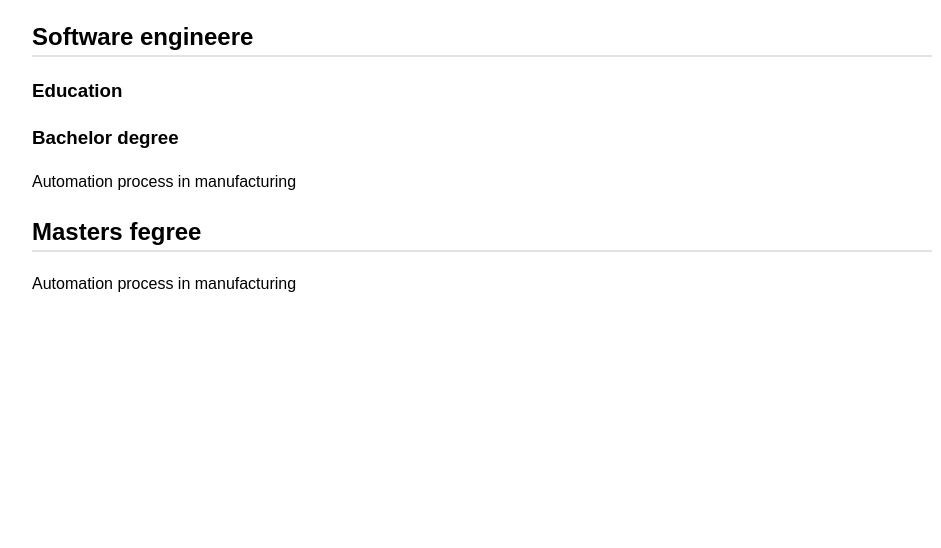
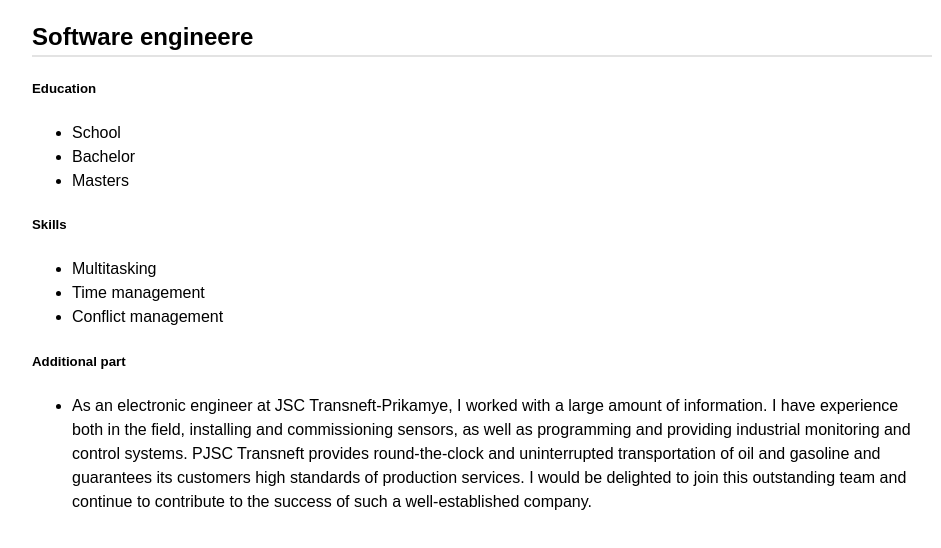
Before and after one commit to DamirFM/hexlet-Layout, a plain HTML site: page lesson4/src/index.html in a window 1280 px wide. Shown: the part 72-620 px from the top of the page, without its empty margins (158-1099 px from the left). Drawn offline with Linux system fonts and the light colour scheme; files that its build step writes are made by us from their sources.

Commit message:
add lesson4

```diff
--- a/lesson4/src/index.html
+++ b/lesson4/src/index.html
@@ -11,18 +11,32 @@
       <!-- BEGIN (write your solution here) -->
       <h1>Damir Yakupov</h1>
       <h2>Software engineere</h2>
+    <section>
+      <h5>Education</h5>
+      <ul>
+        <li>School</li>
+        <li>Bachelor</li>
+        <li>Masters</li>
+      </ul>
+      </section>
       <section>
-        <h3>Education</h3>
-        <article>
-          <h1>Bachelor degree</h1>
-          <p>Automation process in manufacturing</p>
-        </article>
-
-        <article>
-          <h2>Masters fegree</h2>
-          <p>Automation process in manufacturing</p>
-        </article>
-        </section>
+        <h5>Skills</h5>
+        <ul>
+          <li>Multitasking</li>
+          <li>Time management</li>
+          <li>Conflict management</li>
+        </ul>
+      </section>
+      <section>
+        <h5>Additional part</h5>
+        <ul>
+          <li>As an electronic engineer at JSC Transneft-Prikamye, I worked with a large amount of information. I have experience both
+          in the field, installing and commissioning sensors, as well as programming and providing industrial monitoring and
+          control systems. PJSC Transneft provides round-the-clock and uninterrupted transportation of oil and gasoline and
+          guarantees its customers high standards of production services. I would be delighted to join this outstanding team and
+          continue to contribute to the success of such a well-established company.</li>
+        </ul>
+      </section>
       <!-- END -->
     </main>
   </body>
```
